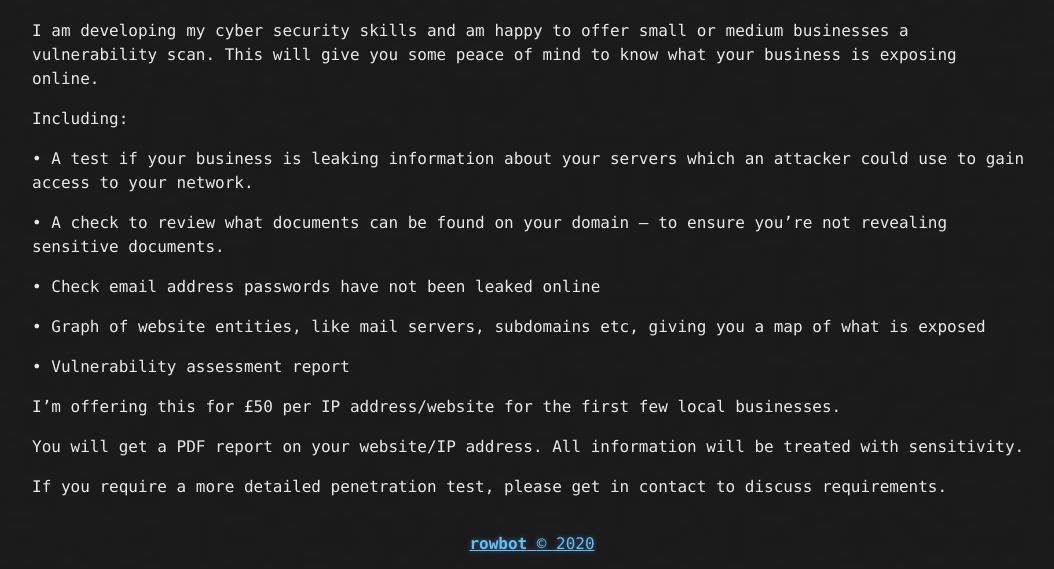
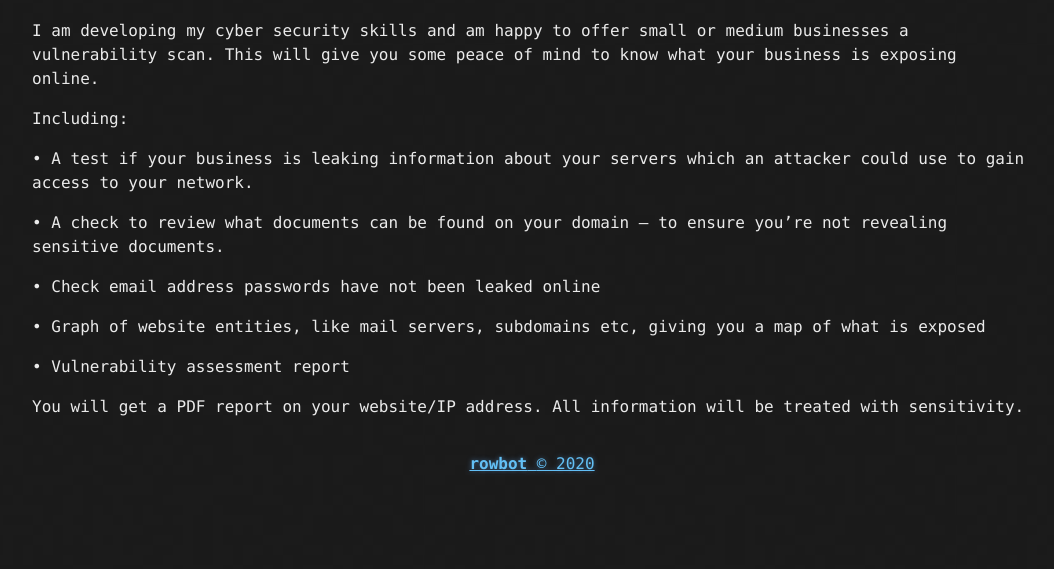
Before and after one commit to rowbot1/offsec, a Jekyll site: the page built from _posts/2019-09-29-vulnerability-scanning-service.md, in a window 1280 px wide. Shown: the part 488-1057 px from the top of the page, without its empty margins (108-1162 px from the left). Built offline with Jekyll 4.4.1, drawn with Linux system fonts in a browser that asks for light colours; after the commit the page ends 977 px from its top, so only the background shows below that.

Commit message:
Update 2019-09-29-vulnerability-scanning-service.md

```diff
--- a/_posts/2019-09-29-vulnerability-scanning-service.md
+++ b/_posts/2019-09-29-vulnerability-scanning-service.md
@@ -52,15 +52,6 @@ mail servers, subdomains etc, giving you a map of what is exposed</p>
 <!-- /wp:paragraph -->
 
 <!-- wp:paragraph -->
-<p>I’m offering this for £50 per IP
-address/website for the first few local businesses.</p>
-<!-- /wp:paragraph -->
-
-<!-- wp:paragraph -->
 <p>You will get a PDF report on your
 website/IP address. All information will be treated with sensitivity. </p>
 <!-- /wp:paragraph -->
-
-<!-- wp:paragraph -->
-<p>If you require a more detailed penetration test, please get in contact to discuss requirements. </p>
-<!-- /wp:paragraph -->
```
